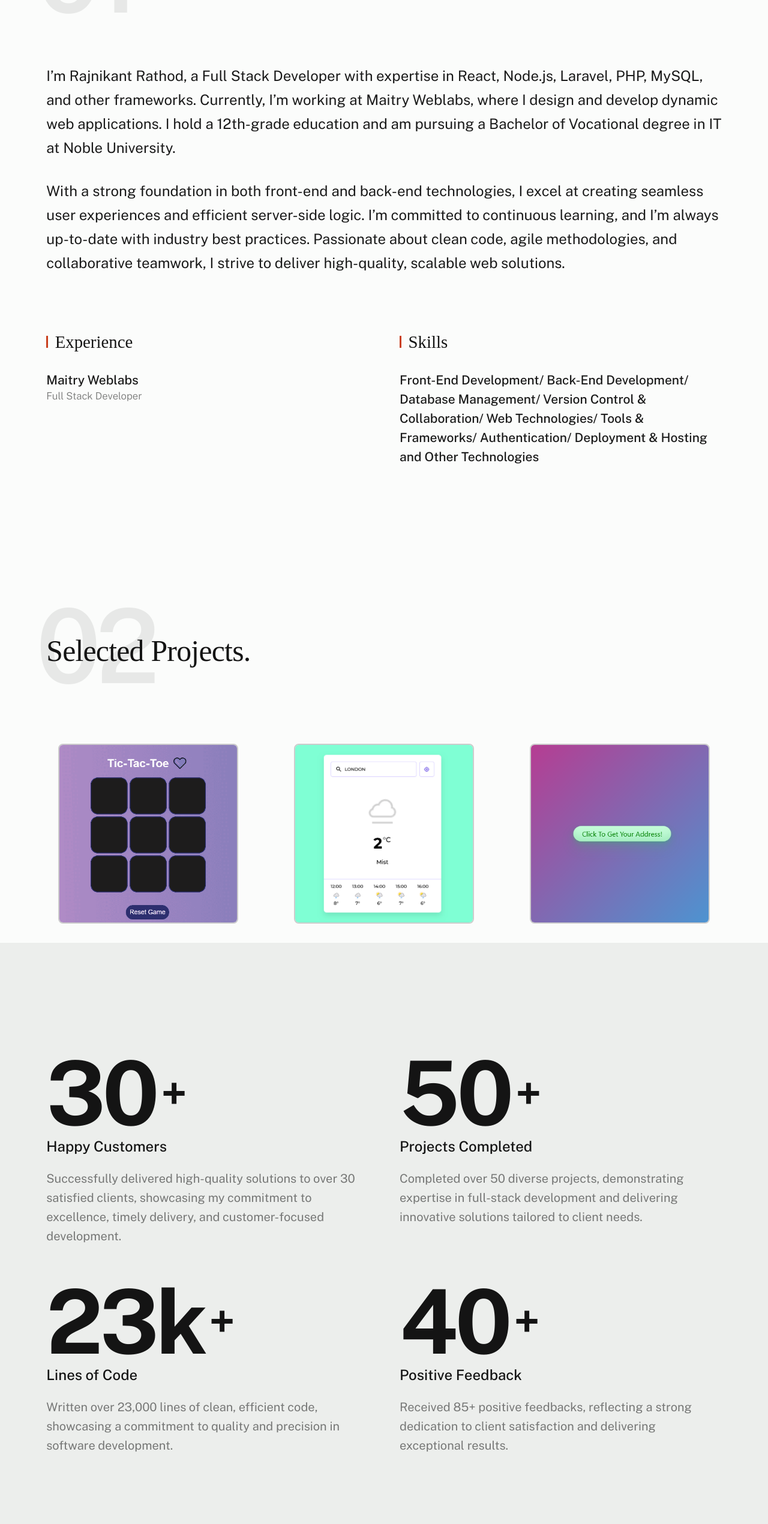
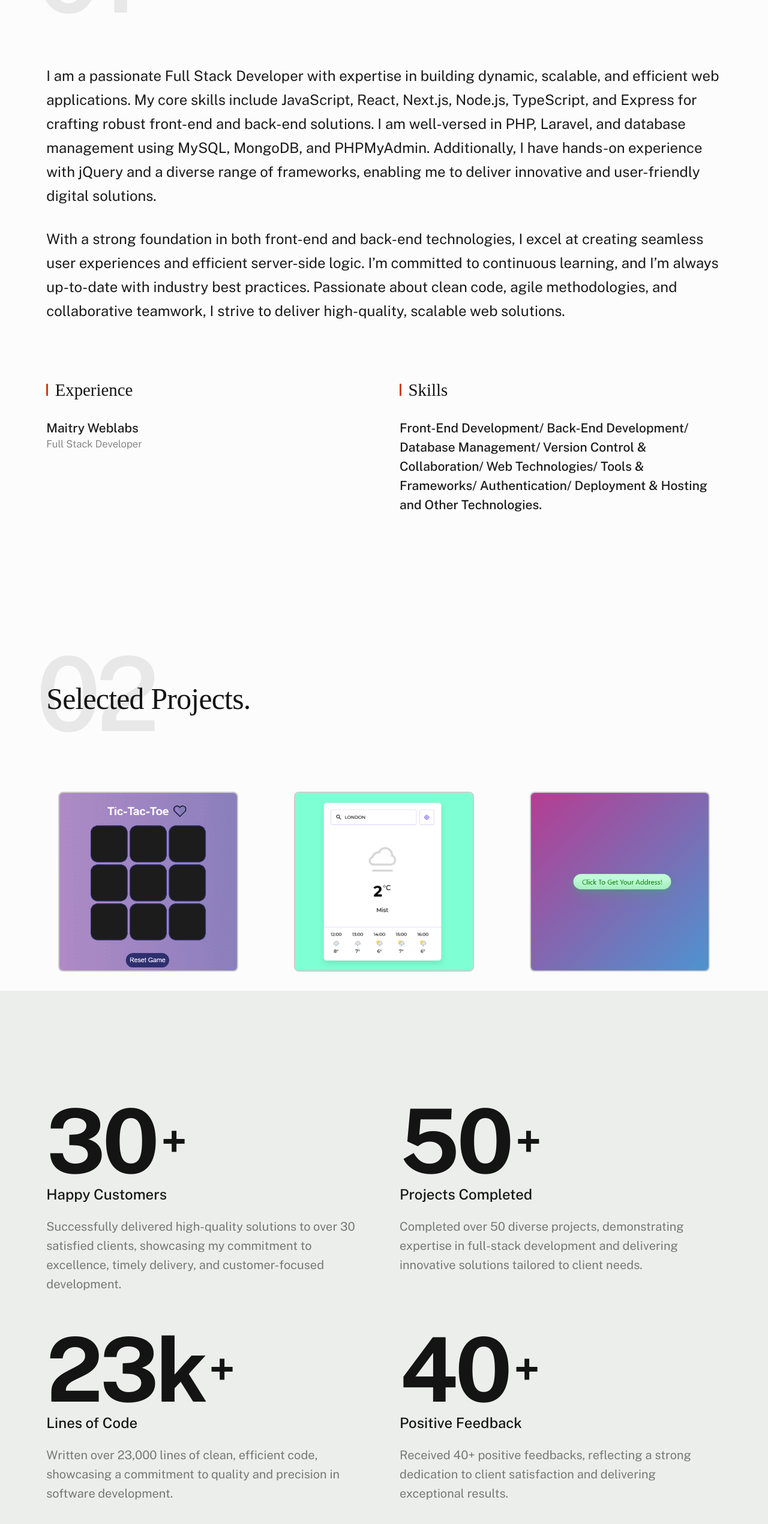
Before and after one commit to rajnikvr/portfolio, a plain HTML site: page index.html in a window 1280 px wide. Shown: the part 1172-3713 px from the top of the page at 60% size. Drawn offline with nearby package versions, Linux system fonts and the light colour scheme; a web font is replaced by a local one.

Commit message:
update some code and resume

```diff
--- a/index.html
+++ b/index.html
@@ -166,7 +166,7 @@
                     </div> <!-- end section-header -->
 
                     <p class="attention-getter">
-                        I’m Rajnikant Rathod, a Full Stack Developer with expertise in React, Node.js, Laravel, PHP, MySQL, and other frameworks. Currently, I’m working at Maitry Weblabs, where I design and develop dynamic web applications. I hold a 12th-grade education and am pursuing a Bachelor of Vocational degree in IT at Noble University.
+                        I am a passionate Full Stack Developer with expertise in building dynamic, scalable, and efficient web applications. My core skills include JavaScript, React, Next.js, Node.js, TypeScript, and Express for crafting robust front-end and back-end solutions. I am well-versed in PHP, Laravel, and database management using MySQL, MongoDB, and PHPMyAdmin. Additionally, I have hands-on experience with jQuery and a diverse range of frameworks, enabling me to deliver innovative and user-friendly digital solutions.
                     </p>
 
                     <p class="attention-getter">
@@ -192,7 +192,7 @@
 
                             <ul class="s-about__list">
                                 <li>
-                                    Front-End Development/ Back-End Development/ Database Management/ Version Control & Collaboration/ Web Technologies/ Tools & Frameworks/ Authentication/ Deployment & Hosting and Other Technologies
+                                    Front-End Development/ Back-End Development/ Database Management/ Version Control & Collaboration/ Web Technologies/ Tools & Frameworks/ Authentication/ Deployment & Hosting and Other Technologies.
                                 </li>
                             </ul>
                         </div> <!--end s-about__block -->
@@ -327,7 +327,7 @@
                     </div>
                     <h5>Positive Feedback</h5>
                     <p>
-                    Received 85+ positive feedbacks, reflecting a strong dedication to client satisfaction and delivering exceptional results.
+                    Received 40+ positive feedbacks, reflecting a strong dedication to client satisfaction and delivering exceptional results.
                     </p>
                 </div> <!-- end counter-items__item -->
 
```
Also changed, not shown: 1 other file.
